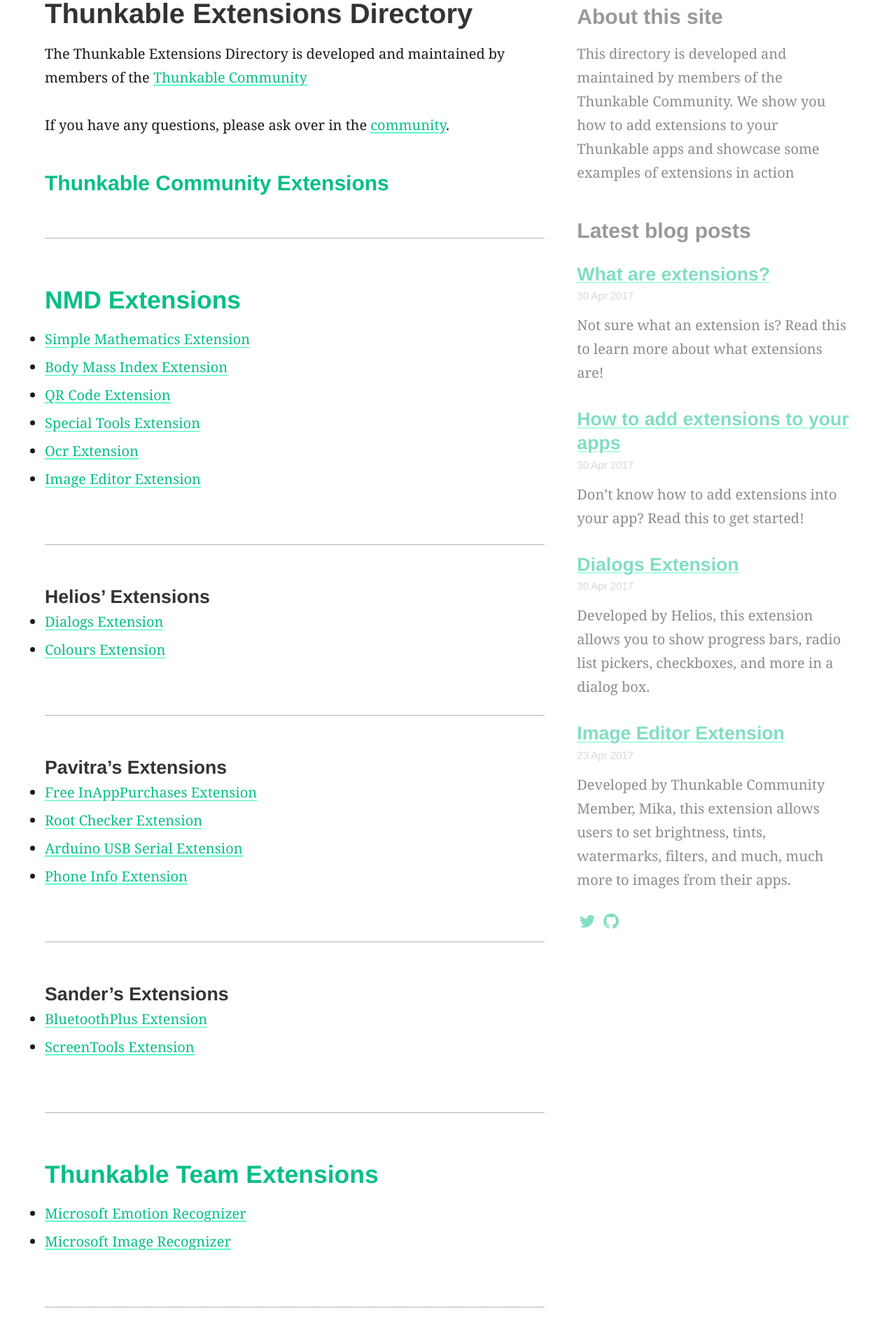
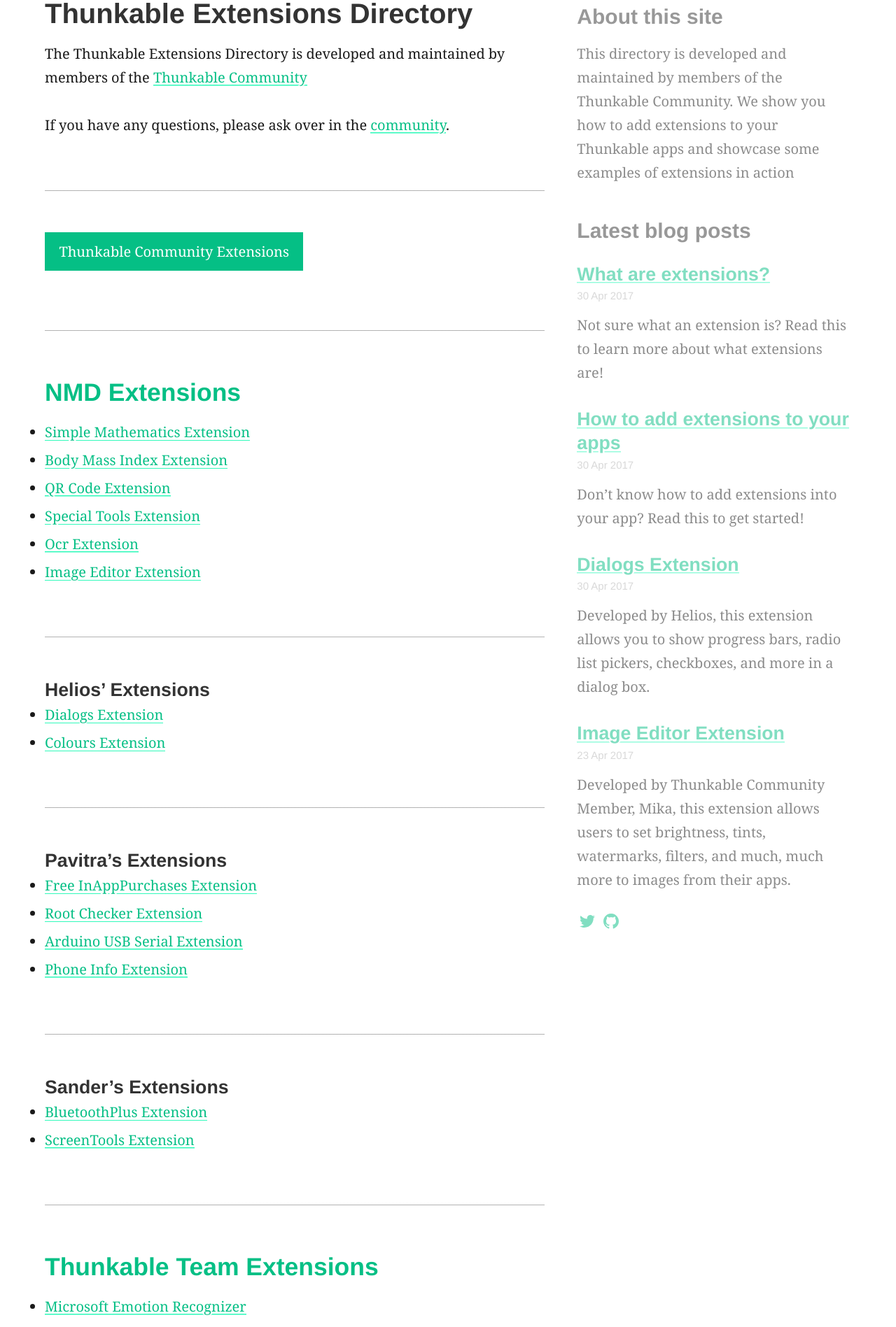
Before and after one commit to domhnallohanlon/thunkable_extensions, a Jekyll site: the page built from index.md, in a window 1280 px wide. Shown: the part 469-2366 px from the top of the page at 70% size. Built offline with Jekyll 4.4.1, drawn with Linux system fonts in a browser that asks for light colours.

Commit message:
Changed community link to a button

```diff
--- a/index.md
+++ b/index.md
@@ -12,10 +12,10 @@
 The Thunkable Extensions Directory is developed and maintained by members of the [Thunkable Community](http://community.thunkable.com)
 
 If you have any questions, please ask over in the [community](http://community.thunkable.com).
+<hr />
 
+{% include button.html text="Thunkable Community Extensions" link="http://community.thunkable.com/c/thunkable-extensions" %}
 
-
-### [Thunkable Community Extensions](http://community.thunkable.com/c/thunkable-extensions)
 
 <hr />
 
```
